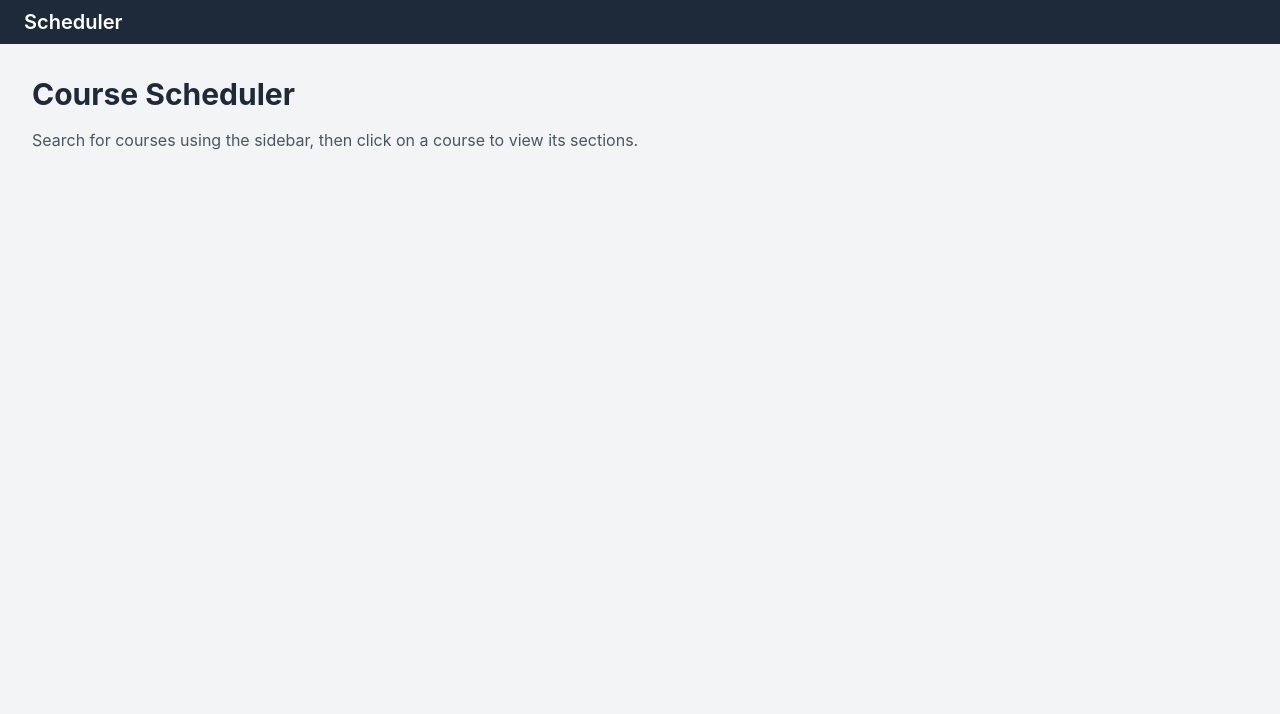
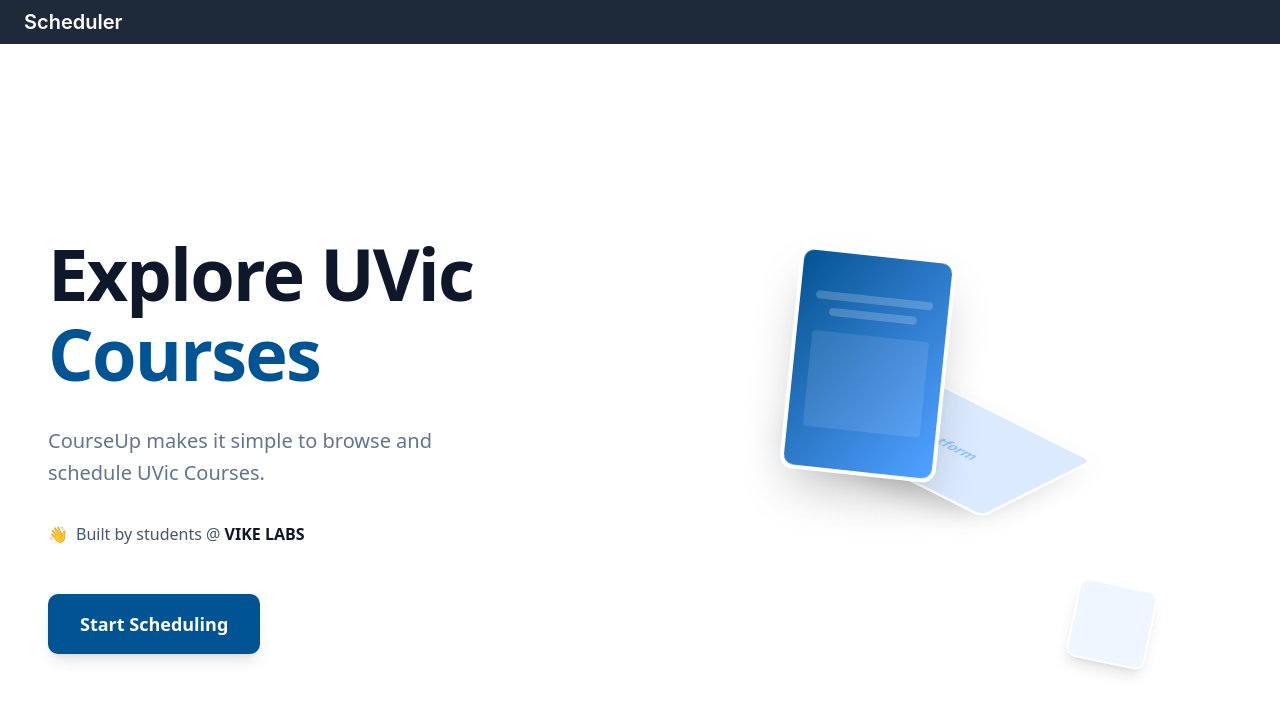
Before and after one commit to sammcclenaghan/scheduler, a React (Vite) app in the folder client/: page / in a window 1280 px wide. Shown: the top 714 px of the page. Built offline with nearby package versions, Linux system fonts and the light colour scheme.

Commit message:
landing page

```diff
--- a/client/src/routes/index.tsx
+++ b/client/src/routes/index.tsx
@@ -1,18 +1,57 @@
-import { createFileRoute } from "@tanstack/react-router";
+import { createFileRoute, Link } from "@tanstack/react-router";
 
 export const Route = createFileRoute("/")({
-  component: App,
+  component: LandingPage,
 });
 
-function App() {
+function LandingPage() {
   return (
-    <div className="p-8">
-      <h1 className="text-3xl font-bold text-gray-800 mb-4">
-        Course Scheduler
-      </h1>
-      <p className="text-gray-600">
-        Search for courses using the sidebar, then click on a course to view its sections.
-      </p>
+    <div className="min-h-screen bg-white flex items-center justify-center p-6 md:p-12 font-sans text-slate-900">
+      <div className="max-w-7xl w-full grid grid-cols-1 md:grid-cols-2 gap-12 items-center">
+
+        {/* Left Column: Text */}
+        <div className="space-y-8">
+          <h1 className="text-5xl md:text-7xl font-bold tracking-tight text-slate-900 leading-[1.1]">
+            Explore UVic <br />
+            <span className="text-[#005493]">Courses</span>
+          </h1>
+
+          <p className="text-xl text-slate-500 max-w-md leading-relaxed">
+            CourseUp makes it simple to browse and schedule UVic Courses.
+          </p>
+
+          <div className="flex items-center space-x-2 text-slate-600 font-medium">
+            <span>👋</span>
+            <span>Built by students @ <span className="text-slate-900 font-bold">VIKE LABS</span></span>
+          </div>
+
+          <div className="pt-4">
+            <Link
+              to="/schedule"
+              className="inline-flex items-center justify-center px-8 py-4 bg-[#005493] text-white text-lg font-bold rounded-lg hover:bg-[#00417a] transition-all shadow-lg hover:shadow-xl hover:-translate-y-1"
+            >
+              Start Scheduling
+            </Link>
+          </div>
+        </div>
+
+        {/* Right Column: Hero Image (CSS Placeholder for 3D Illustration) */}
+        <div className="relative h-[400px] md:h-[600px] w-full flex items-center justify-center perspective-1000">
+          {/* Abstract 3D Composition using CSS transforms */}
+          <div className="relative w-64 h-40 bg-blue-100 rounded-lg transform rotate-x-60 rotate-z-45 shadow-2xl border-4 border-white z-10">
+            <div className="absolute inset-0 flex items-center justify-center">
+              <span className="text-blue-300 font-bold text-lg">Platform</span>
+            </div>
+          </div>
+          <div className="absolute top-1/2 left-1/2 transform -translate-x-1/2 -translate-y-1/2 -mt-20 -ml-20 w-40 h-56 bg-gradient-to-br from-[#005493] to-blue-400 rounded-xl shadow-2xl rotate-y-12 rotate-z-6 border-4 border-white z-20 flex flex-col items-center justify-center p-4">
+            <div className="w-full h-2 bg-white/20 rounded mb-2"></div>
+            <div className="w-3/4 h-2 bg-white/20 rounded mb-4"></div>
+            <div className="w-full h-24 bg-white/10 rounded"></div>
+          </div>
+          <div className="absolute bottom-20 right-20 w-20 h-20 bg-blue-50 rounded-lg transform rotate-12 shadow-lg border-2 border-white z-0"></div>
+        </div>
+
+      </div>
     </div>
   );
 }
--- a/client/src/styles.css
+++ b/client/src/styles.css
@@ -135,4 +135,11 @@
   body {
     @apply bg-background text-foreground;
   }
+
+  .bg-grid-pattern {
+    background-size: 40px 40px;
+    background-image: linear-gradient(to right, rgba(0, 0, 0, 0.05) 1px, transparent 1px),
+                      linear-gradient(to bottom, rgba(0, 0, 0, 0.05) 1px, transparent 1px);
+    mask-image: linear-gradient(to bottom, black 40%, transparent 100%);
+  }
 }
```
Also changed, not shown: 1 other file (tests, documents, lock files or other folders).
